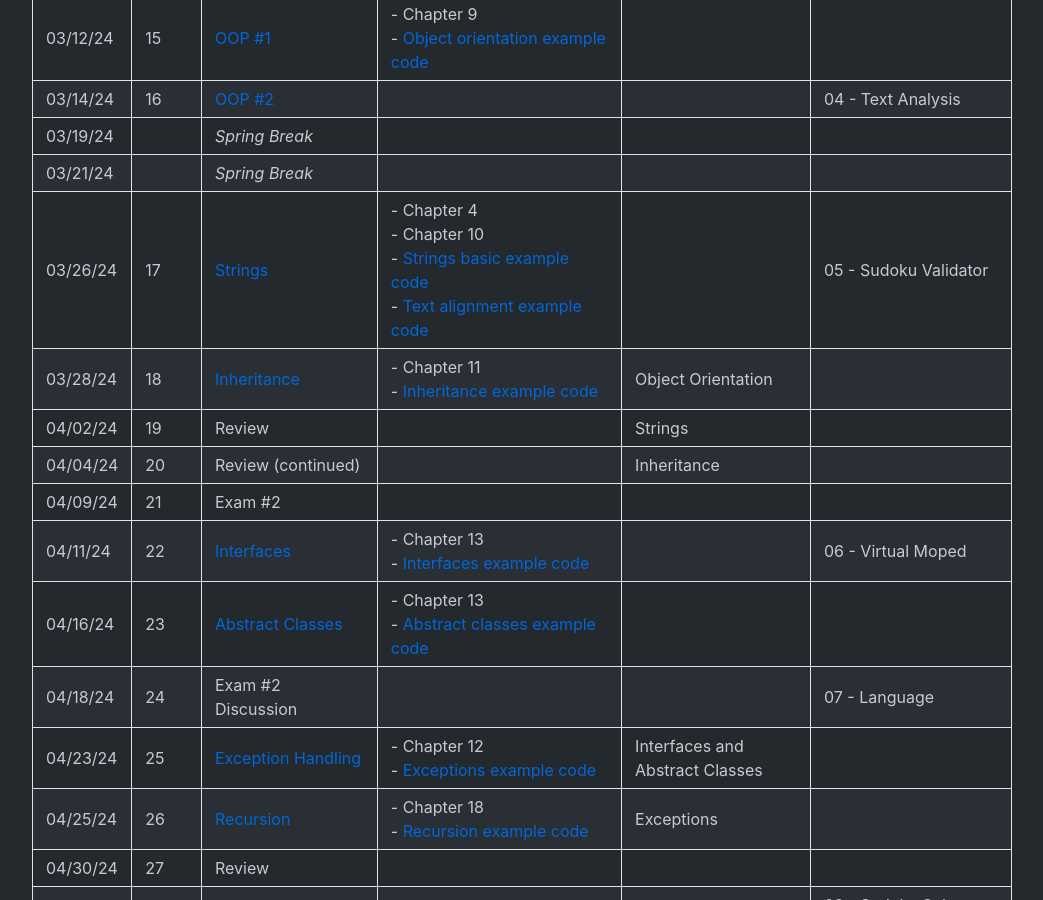
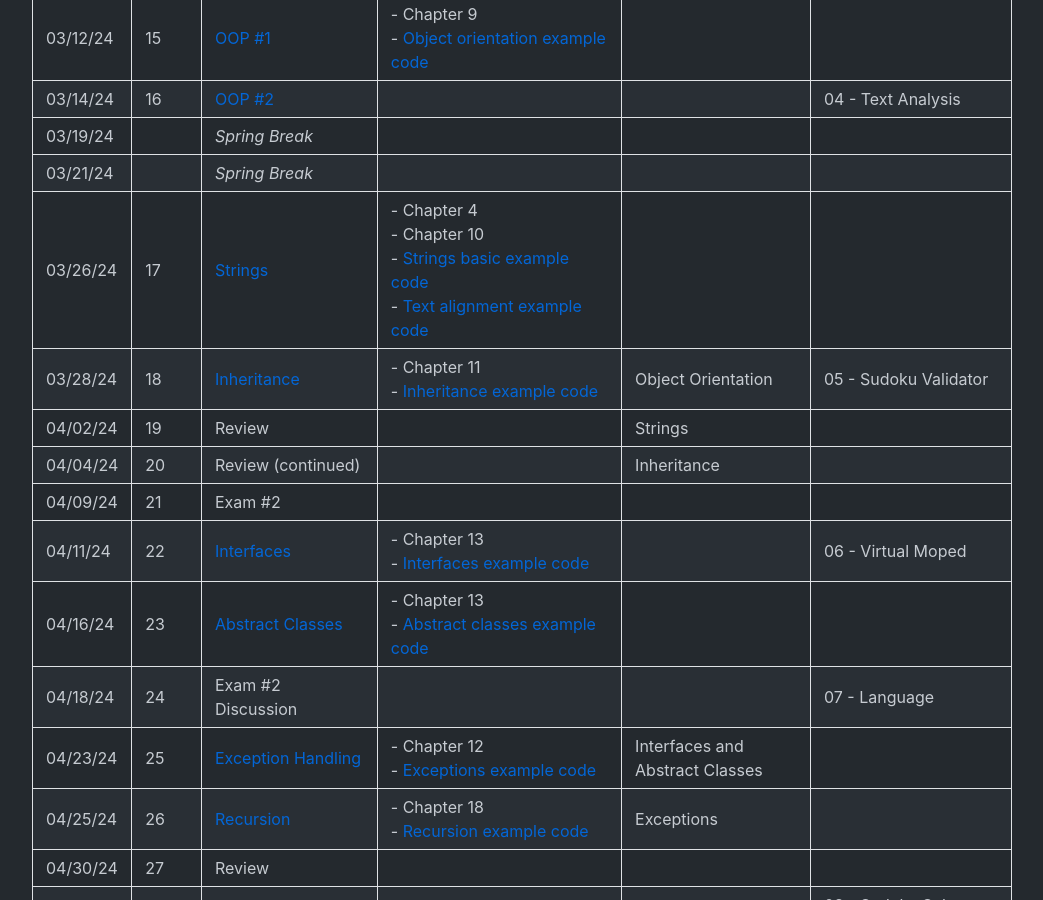
Before and after one commit to nyu-daniel-zint/intro-to-computer-science-2024-spring, a Jekyll site: the page built from content/schedule.md, in a window 1280 px wide and 900 px high, scrolled down 1217 px. Shown: the whole window, without its empty margins (118-1161 px from the left). Built offline with Jekyll 4.4.1, drawn with Linux system fonts in a browser that asks for light colours; comment, search, counter and statistics services are not loaded.

Commit message:
Move sudoku solver slightly.

```diff
--- a/content/schedule.md
+++ b/content/schedule.md
@@ -30,8 +30,8 @@ Department of Computer Science
 | 03/14/24 | 16    | [OOP #2](./slides/object-orientation-2)                     |                                                                                                                                                                                                                                                    |                                 | 04 - Text Analysis                                                       |
 | 03/19/24 |       | _Spring Break_                                              |                                                                                                                                                                                                                                                    |                                 |                                                                          |
 | 03/21/24 |       | _Spring Break_                                              |                                                                                                                                                                                                                                                    |                                 |                                                                          |
-| 03/26/24 | 17    | [Strings](./slides/strings-as-objects)                      | - Chapter 4<br />- Chapter 10<br />- [Strings basic example code](https://github.com/nyu-java-programming/string-examples)<br />- [Text alignment example code](https://github.com/nyu-java-programming/text-alignment)                            |                                 | 05 - Sudoku Validator                                                    |
-| 03/28/24 | 18    | [Inheritance](./slides/inheritance)                         | - Chapter 11<br />- [Inheritance example code](https://github.com/nyu-java-programming/simple-inheritance-example)                                                                                                                                 | Object Orientation              |                                                                          |
+| 03/26/24 | 17    | [Strings](./slides/strings-as-objects)                      | - Chapter 4<br />- Chapter 10<br />- [Strings basic example code](https://github.com/nyu-java-programming/string-examples)<br />- [Text alignment example code](https://github.com/nyu-java-programming/text-alignment)                            |                                 |                                                                          |
+| 03/28/24 | 18    | [Inheritance](./slides/inheritance)                         | - Chapter 11<br />- [Inheritance example code](https://github.com/nyu-java-programming/simple-inheritance-example)                                                                                                                                 | Object Orientation              | 05 - Sudoku Validator                                                    |
 | 04/02/24 | 19    | Review                                                      |                                                                                                                                                                                                                                                    | Strings                         |                                                                          |
 | 04/04/24 | 20    | Review (continued)                                          |                                                                                                                                                                                                                                                    | Inheritance                     |                                                                          |
 | 04/09/24 | 21    | Exam #2                                                     |                                                                                                                                                                                                                                                    |                                 |                                                                          |
```
